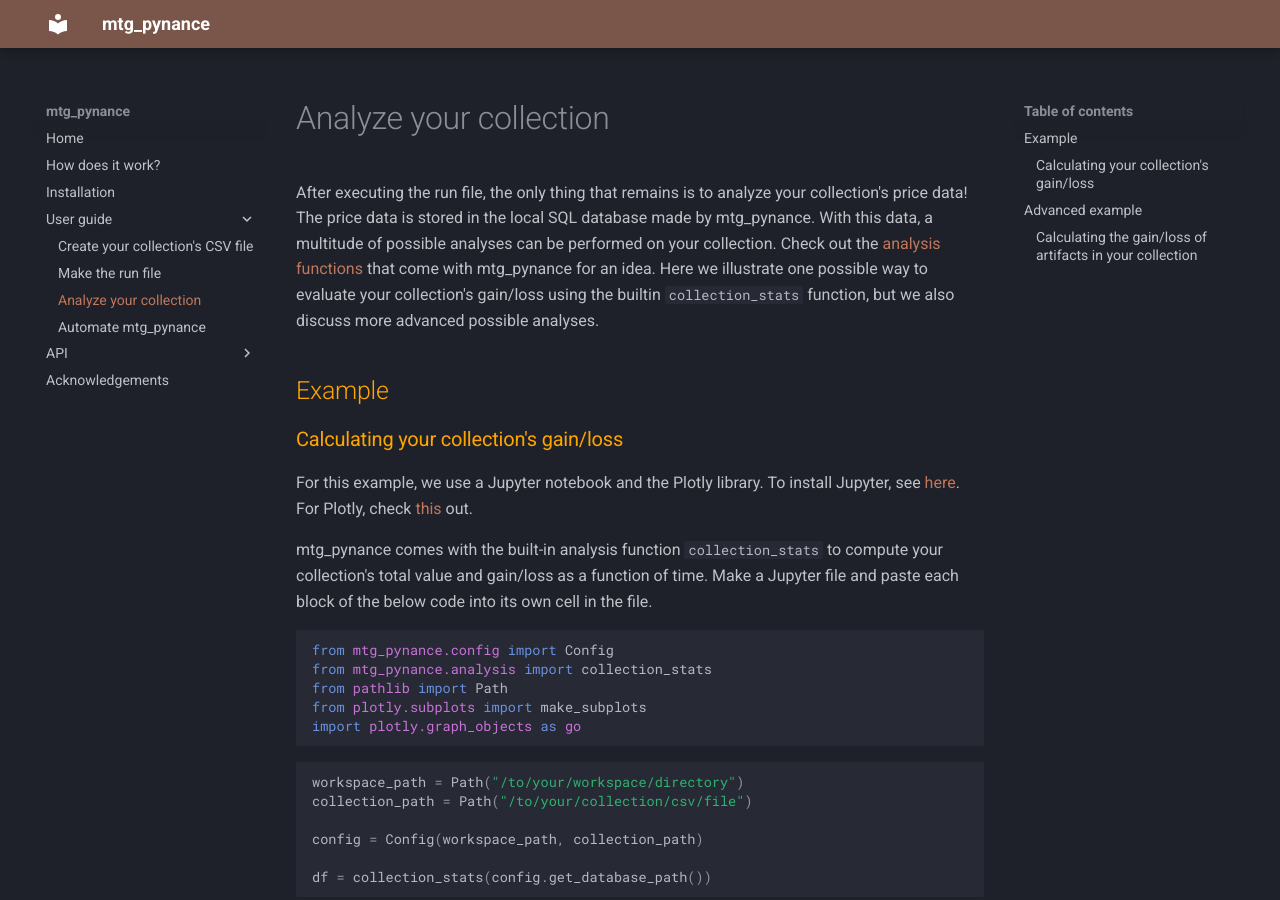
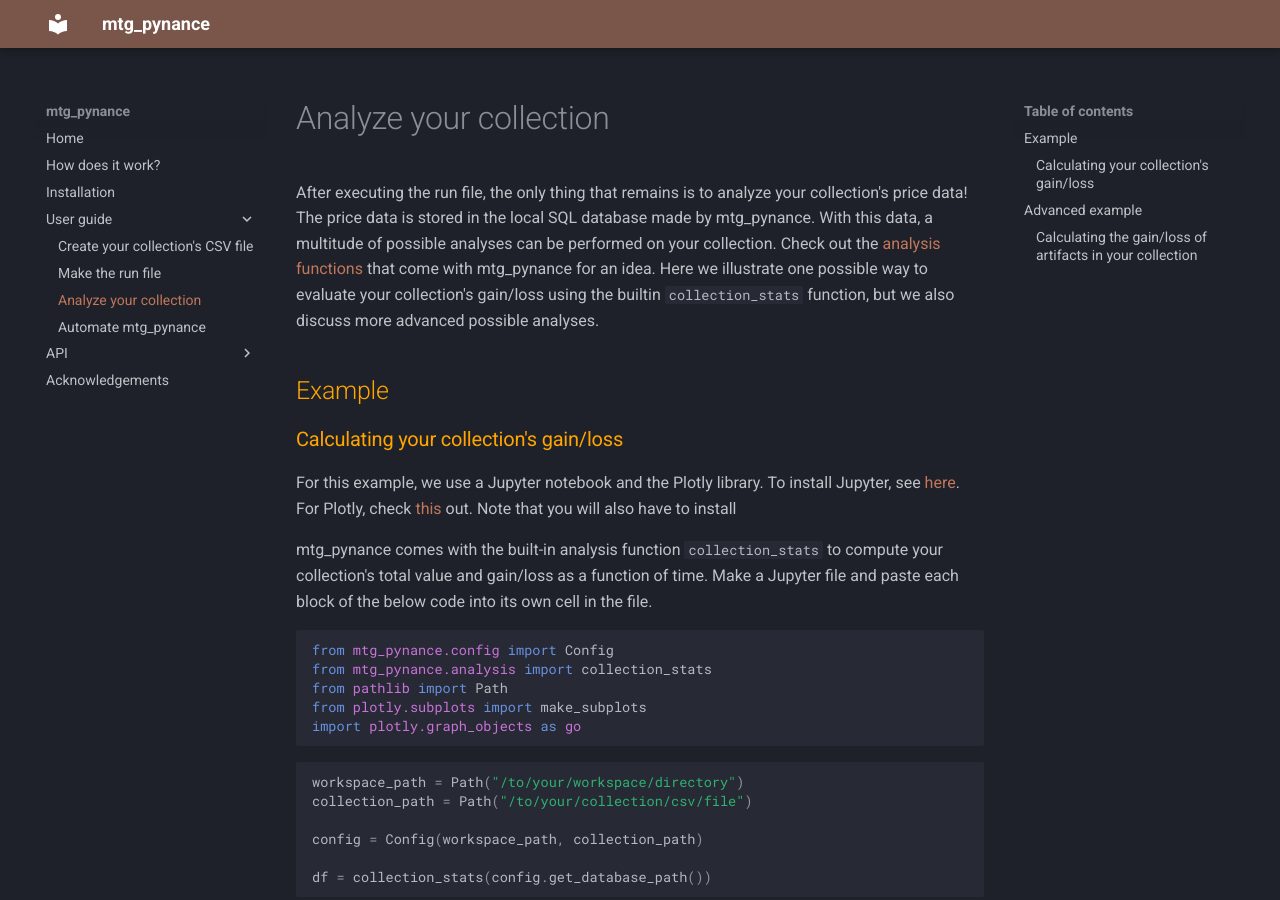
Before and after one commit to sigmanotation/mtg_pynance, an MkDocs documentation site: the page built from docs/user_guide/collection_analysis.md, in a window 1280 px wide and 900 px high. Built offline with MkDocs 1.6.1 and Material for MkDocs 9.7.7, drawn with Linux system fonts in a browser that asks for light colours.

```diff
--- a/docs/user_guide/collection_analysis.md
+++ b/docs/user_guide/collection_analysis.md
@@ -3,7 +3,7 @@ After executing the run file, the only thing that remains is to analyze your col
 ## Example
 ### Calculating your collection's gain/loss
 
-For this example, we use a Jupyter notebook and the Plotly library. To install Jupyter, see [here](https://jupyter.org/). For Plotly, check [this](https://plotly.com/python/) out.
+For this example, we use a Jupyter notebook and the Plotly library. To install Jupyter, see [here](https://jupyter.org/). For Plotly, check [this](https://plotly.com/python/) out. Note that you will also have to install
 
 mtg_pynance comes with the built-in analysis function `#!python collection_stats` to compute your collection's total value and gain/loss as a function of time. Make a Jupyter file and paste each block of the below code into its own cell in the file.
 
```
Also changed, not shown: README.md (+1 -1 lines).
